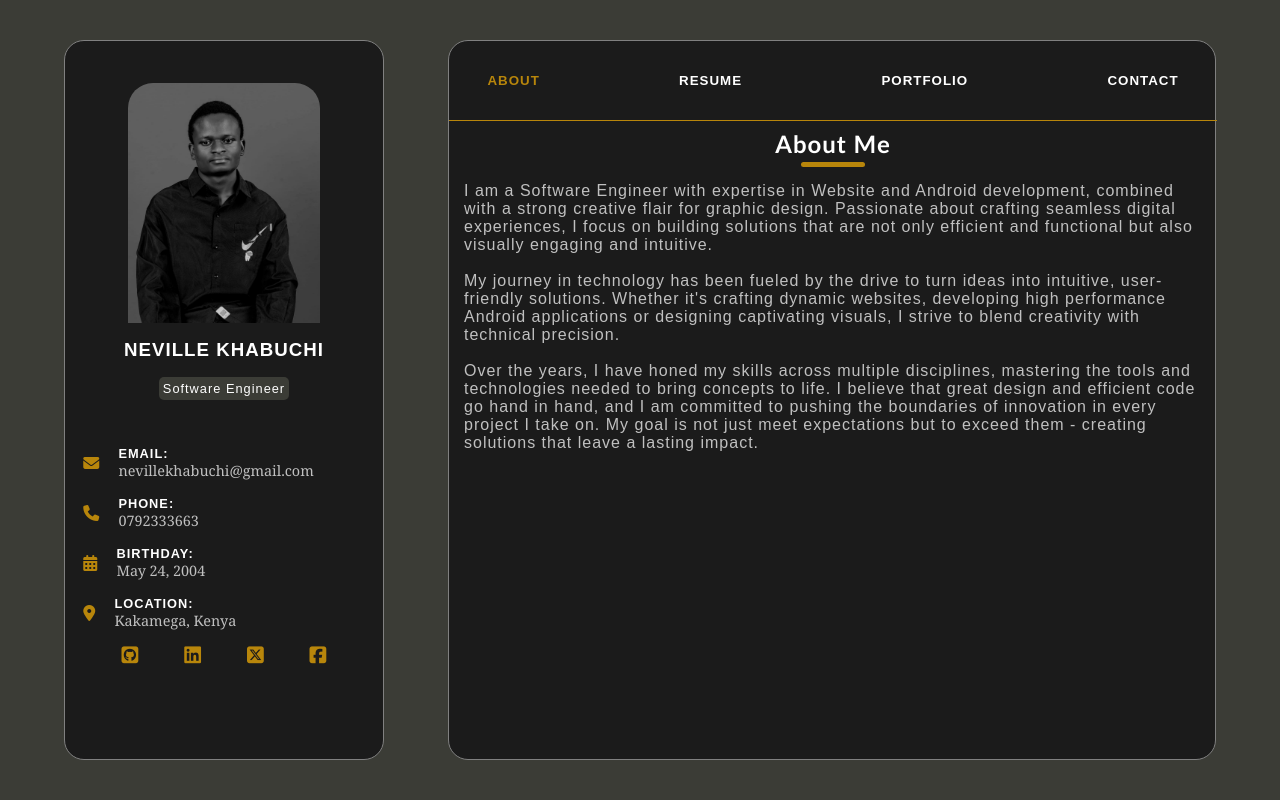
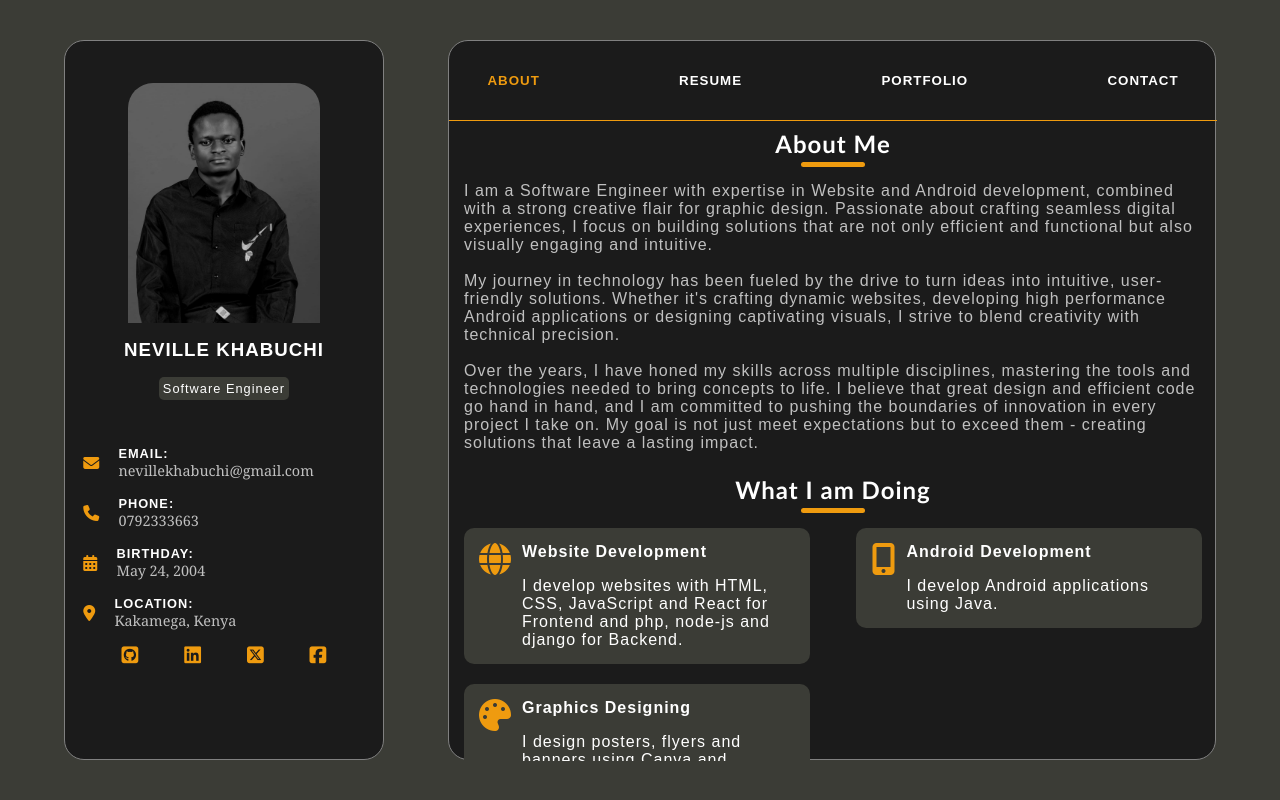
Before and after one commit to NEVILLEKHABUCHI/Portfolio, a React (Create React App) app: page / in a window 1280 px wide. Built offline with nearby package versions, Linux system fonts and the light colour scheme.

Commit message:
New Change

```diff
--- a/src/About.js
+++ b/src/About.js
@@ -17,6 +17,52 @@ function About() {
                 design and efficient code go hand in hand, and I am committed to pushing the boundaries of innovation in every project I take on. My goal is not just meet
                 expectations but to exceed them - creating solutions that leave a lasting impact.
             </p>
+
+            <h2><b>What I am Doing</b></h2>
+            <p id="underline"><span></span></p>
+
+            <div className="expertise">
+                <div className="specialty">
+                    <i class="fa-solid fa-globe"></i>
+                    <div>
+                        <h4>Website Development</h4>
+                        <p>
+                            I develop websites with HTML, CSS, JavaScript and React for Frontend and php,
+                            node-js and django for Backend.
+                        </p>
+                    </div>
+                </div>
+                <div className="specialty">
+                    <i class="fa-solid fa-mobile-screen-button"></i>
+                    <div>
+                        <h4>Android Development</h4>
+                        <p>
+                            I develop Android applications using Java.
+                        </p>
+                    </div>
+                </div>
+                <div className="specialty">
+                    <i class="fa-solid fa-palette"></i>
+                    <div>
+                        <h4>Graphics Designing</h4>
+                        <p>
+                            I design posters, flyers and banners using Canva and Photoshop.
+                        </p>
+                    </div>
+                </div>
+            </div>
+
+            <p id="divider"><span></span></p>
+            <div className="icons">
+                <i class="fa-brands fa-html5"></i>
+                <i class="fa-brands fa-css3"></i>
+                <i class="fa-brands fa-js"></i>
+                <i class="fa-brands fa-react"></i>
+                <i class="fa-brands fa-php"></i>
+                <i class="fa-brands fa-node-js"></i>
+                <i class="fa-brands fa-python"></i>
+                <i class="fa-brands fa-java"></i>
+            </div>
         </div>
     )
 }
--- a/src/App.css
+++ b/src/App.css
@@ -88,7 +88,7 @@
   margin-bottom: 2vh;
 }
 .appContainer .containerLeft .containerLeftBody .contact i {
-  color: #B8860B;
+  color: #EF9B0F;
 }
 .appContainer .containerLeft .containerLeftBody .contact p {
   font-family: Georgia, 'Times New Roman', Times, serif;
@@ -109,7 +109,7 @@
   margin-top: 2vh;
 }
 .appContainer .containerLeft .containerLeftBody .socialMedia a i {
-  color: #B8860B;
+  color: #EF9B0F;
   font-size: 1.2rem;
 }
 .appContainer .containerRight {
@@ -126,7 +126,7 @@
   justify-content: space-between;
   align-items: center;
   padding: 0 3vw;
-  border-bottom: 1px solid #B8860B;
+  border-bottom: 1px solid #EF9B0F;
 }
 .appContainer .containerRight .top button {
   background-color: #1B1B1B;
@@ -137,7 +137,7 @@
   cursor: pointer;
 }
 .appContainer .containerRight .top button.active {
-  color: #B8860B;
+  color: #EF9B0F;
 }
 .appContainer .containerRight .contentSection {
   width: inherit;
@@ -164,6 +164,7 @@
   /* width: inherit; */
   height: max-content;
   font-family: Arial, Helvetica, sans-serif;
+  padding-bottom: 5vh;
 }
 .appContainer .containerRight .contentSection .aboutContainer h2,
 .appContainer .containerRight .contentSection .resumeContainer h2,
@@ -190,10 +191,56 @@
   width: 5vw;
   height: 5px;
   border-radius: 10px;
-  background-color: #B8860B;
+  background-color: #EF9B0F;
 }
 .appContainer .containerRight .contentSection .aboutContainer #bio {
   padding: 15px;
   letter-spacing: 1px;
   color: #C0C0C0;
 }
+.appContainer .containerRight .contentSection .aboutContainer .expertise {
+  width: inherit;
+  height: max-content;
+  display: flex;
+  flex-wrap: wrap;
+  gap: 20px;
+  justify-content: space-between;
+  padding: 15px;
+}
+.appContainer .containerRight .contentSection .aboutContainer .expertise .specialty {
+  width: 27vw;
+  height: max-content;
+  display: flex;
+  gap: 10px;
+  padding: 15px;
+  border-radius: 10px;
+  background-color: #3B3C36;
+  letter-spacing: 1px;
+}
+.appContainer .containerRight .contentSection .aboutContainer .expertise .specialty i {
+  font-size: 2rem;
+  color: #EF9B0F;
+}
+.appContainer .containerRight .contentSection .aboutContainer .expertise .specialty div p {
+  margin-top: 2vh;
+}
+.appContainer .containerRight .contentSection .aboutContainer #divider {
+  display: flex;
+  justify-content: center;
+}
+.appContainer .containerRight .contentSection .aboutContainer #divider span {
+  width: 30vw;
+  height: 2px;
+  border-radius: 10px;
+  background-color: #EF9B0F;
+}
+.appContainer .containerRight .contentSection .aboutContainer .icons {
+  display: flex;
+  justify-content: center;
+  gap: 2vw;
+  padding: 10px;
+}
+.appContainer .containerRight .contentSection .aboutContainer .icons i {
+  color: #EF9B0F;
+  font-size: 1.8rem;
+}
```
